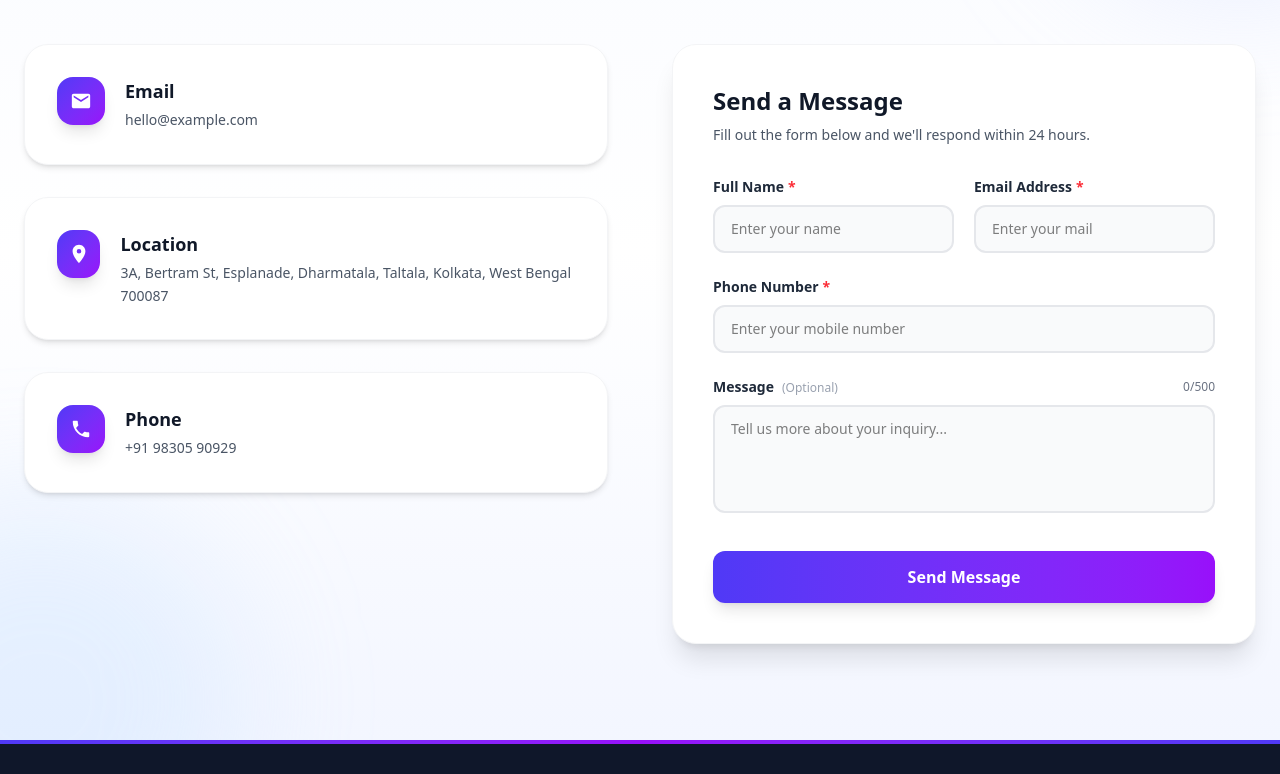
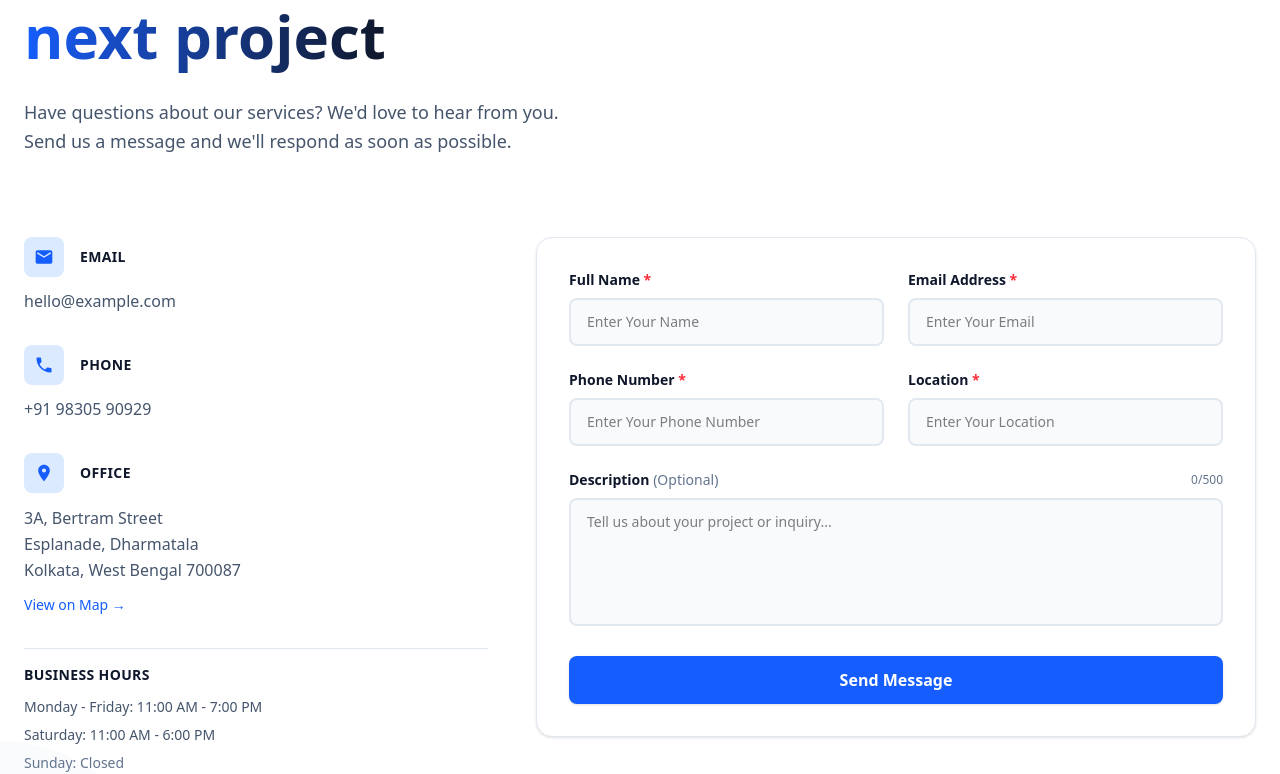
Before and after one commit to yarrowtech-intern2/CrowdFundingLanding, a React (Vite) app in the folder frontend/: page / in a window 1280 px wide. Shown: the part 4175-4949 px from the top of the page. Built offline with nearby package versions, Linux system fonts and the light colour scheme.

Commit message:
Added location field and crowd funding contact integration

```diff
--- a/frontend/src/Components/Contact.jsx
+++ b/frontend/src/Components/Contact.jsx
@@ -1,13 +1,14 @@
 import React, { useState, useEffect } from "react";
 import AOS from "aos";
 import "aos/dist/aos.css";
-import { MdEmail, MdLocationOn, MdPhone } from "react-icons/md";
+import { MdEmail, MdLocationOn, MdPhone, MdCheckCircle } from "react-icons/md";
 
 const ContactUs = () => {
   const [form, setForm] = useState({
     name: "",
     email: "",
     mobile: "",
+    location: "",
     message: "",
   });
 
@@ -18,10 +19,10 @@ const ContactUs = () => {
 
   useEffect(() => {
     AOS.init({
-      duration: 1000,
-      easing: "ease-out-cubic",
+      duration: 900,
+      easing: "ease-in-out",
       once: true,
-      offset: 80,
+      offset: 50,
     });
   }, []);
 
@@ -29,6 +30,7 @@ const ContactUs = () => {
     email: /^[^\s@]+@[^\s@]+\.[^\s@]+$/,
     mobile: /^[0-9]{10}$/,
     name: /^[a-zA-Z\s]{2,50}$/,
+    location: /^[a-zA-Z0-9\s,.-]{5,100}$/,
   };
 
   const validateField = (name, value) => {
@@ -44,13 +46,19 @@ const ContactUs = () => {
       case "email":
         if (!value.trim()) error = "Email is required";
         else if (!patterns.email.test(value.trim()))
-          error = "Invalid email";
+          error = "Invalid email address";
         break;
 
       case "mobile":
         if (!value.trim()) error = "Mobile is required";
         else if (!patterns.mobile.test(value.trim()))
-          error = "10 digits required";
+          error = "Please enter 10 digits";
+        break;
+
+      case "location":
+        if (!value.trim()) error = "Location is required";
+        else if (!patterns.location.test(value.trim()))
+          error = "Location must be 5-100 characters";
         break;
 
       case "message":
@@ -88,7 +96,7 @@ const ContactUs = () => {
 
   const validateForm = () => {
     const newErrors = {};
-    ["name", "email", "mobile"].forEach((field) => {
+    ["name", "email", "mobile", "location"].forEach((field) => {
       const error = validateField(field, form[field]);
       if (error) newErrors[field] = error;
     });
@@ -102,6 +110,7 @@ const ContactUs = () => {
       name: true,
       email: true,
       mobile: true,
+      location: true,
       message: true,
     });
 
@@ -112,7 +121,7 @@ const ContactUs = () => {
       setToast({
         show: true,
         type: "error",
-        message: "Please fix the errors",
+        message: "Please fix the errors below",
       });
       setTimeout(() => setToast({ show: false, type: "", message: "" }), 4000);
       return;
@@ -121,20 +130,42 @@ const ContactUs = () => {
     setIsLoading(true);
 
     try {
-      await new Promise((resolve) => setTimeout(resolve, 1500));
+      const response = await fetch(
+        "https://script.google.com/macros/s/AKfycbwTGN-QWyr2BPbV9NGUCWSTpcv9SO_PqQsiNxz-KSOQqoyhm3ZTVyYALMWg3fZYLWSX/exec",
+        {
+          method: "POST",
+          headers: {
+            "Content-Type": "application/json",
+          },
+          body: JSON.stringify({
+            project: "CROWD_FUNDING",
+            name: form.name,
+            email: form.email,
+            mobile: form.mobile,
+            location: form.location,
+            message: form.message,
+          }),
+        }
+      );
+
+      const result = await response.json();
+
+      if (!result.ok) throw new Error("Submission failed");
+
       setToast({
         show: true,
         type: "success",
-        message: "Message sent successfully! 🎉",
+        message: "Thank you! We received your inquiry and will respond within 24 hours.",
       });
-      setForm({ name: "", email: "", mobile: "", message: "" });
+
+      setForm({ name: "", email: "", mobile: "", location: "", message: "" });
       setErrors({});
       setTouched({});
-    } catch {
+    } catch (err) {
       setToast({
         show: true,
         type: "error",
-        message: "Failed to send. Try again.",
+        message: "Unable to send message. Please try again.",
       });
     } finally {
       setIsLoading(false);
@@ -145,93 +176,120 @@ const ContactUs = () => {
   return (
     <section
       id="contact"
-      className="relative py-24 bg-gradient-to-b from-[#f8faff] via-white to-[#f3f6ff] overflow-hidden"
+      className="relative py-32 bg-white overflow-hidden"
     >
-      {/* Background Blur */}
-      <div className="absolute -top-40 -right-40 w-[400px] h-[400px] bg-indigo-200/30 rounded-full blur-3xl" />
-      <div className="absolute -bottom-40 -left-40 w-[400px] h-[400px] bg-blue-200/30 rounded-full blur-3xl" />
+      {/* Subtle background elements */}
+      <div className="absolute top-0 right-0 w-96 h-96 bg-slate-50 rounded-full -mr-48 -mt-48 opacity-70" />
+      <div className="absolute bottom-0 left-0 w-80 h-80 bg-slate-50 rounded-full -ml-40 -mb-40 opacity-70" />
 
       <div className="max-w-7xl mx-auto px-6 relative z-10">
-        {/* Header */}
-        <div className="text-center mb-20" data-aos="fade-up">
-          <span className="inline-block text-xs font-bold uppercase tracking-widest text-indigo-600 bg-indigo-100 px-5 py-2 rounded-full mb-6">
-            Contact Us
-          </span>
-
-          <h2 className="text-4xl md:text-5xl font-bold text-gray-900 mb-6">
-            Let's Start a{" "}
-            <span className="bg-gradient-to-r from-indigo-600 to-purple-600 bg-clip-text italic text-transparent">
-              Conversation
+        {/* Header Section */}
+        <div className="mb-20" data-aos="fade-up">
+          <div className="max-w-2xl">
+            <p className="text-sm font-semibold text-slate-500 uppercase tracking-widest mb-3">
+              Get in Touch
+            </p>
+            <h2 className="text-5xl md:text-6xl font-bold text-slate-900 mb-6 leading-tight">
+              Let's discuss your<br />
+              <span className="bg-gradient-to-r from-blue-600 to-slate-900 bg-clip-text text-transparent">
+                next project
               </span>
             </h2>
-
-
+            <p className="text-lg text-slate-600 leading-relaxed max-w-xl">
+              Have questions about our services? We'd love to hear from you. Send us a message and we'll respond as soon as possible.
+            </p>
+          </div>
         </div>
 
-        <div className="grid md:grid-cols-2 gap-16">
-          {/* Contact Info */}
-          <div className="space-y-8" data-aos="fade-right">
-            {[
-              {
-                icon: <MdEmail size={22} />,
-                title: "Email",
-                value: "hello@example.com",
-                link: "mailto:hello@example.com",
-              },
-              {
-                icon: <MdLocationOn size={22} />,
-                title: "Location",
-                value:
-                  "3A, Bertram St, Esplanade, Dharmatala, Taltala, Kolkata, West Bengal 700087",
-                link:
-                  "https://www.google.com/maps?q=3A%20Bertram%20St%2C%20Esplanade%2C%20Dharmatala%2C%20Taltala%2C%20Kolkata%2C%20West%20Bengal%20700087",
-              },
-              {
-                icon: <MdPhone size={22} />,
-                title: "Phone",
-                value: "+91 98305 90929",
-                link: "tel:+919830590929",
-              },
-            ].map((item, index) => (
+        <div className="grid md:grid-cols-5 gap-12">
+          {/* Contact Information - Left Sidebar */}
+          <div className="md:col-span-2" data-aos="fade-right">
+            <div className="space-y-8">
+              {/* Email */}
+              <div>
+                <div className="flex items-center gap-4 mb-3">
+                  <div className="w-10 h-10 rounded-lg bg-blue-100 flex items-center justify-center text-blue-600">
+                    <MdEmail size={20} />
+                  </div>
+                  <h3 className="text-sm font-semibold text-slate-900 uppercase tracking-wide">
+                    Email
+                  </h3>
+                </div>
                 <a
-                key={index}
-                href={item.link}
+                  href="mailto:hello@example.com"
+                  className="text-slate-600 hover:text-blue-600 transition-colors font-medium"
+                >
+                  hello@example.com
+                </a>
+              </div>
+
+              {/* Phone */}
+              <div>
+                <div className="flex items-center gap-4 mb-3">
+                  <div className="w-10 h-10 rounded-lg bg-blue-100 flex items-center justify-center text-blue-600">
+                    <MdPhone size={20} />
+                  </div>
+                  <h3 className="text-sm font-semibold text-slate-900 uppercase tracking-wide">
+                    Phone
+                  </h3>
+                </div>
+                <a
+                  href="tel:+919830590929"
+                  className="text-slate-600 hover:text-blue-600 transition-colors font-medium"
+                >
+                  +91 98305 90929
+                </a>
+              </div>
+
+              {/* Location */}
+              <div>
+                <div className="flex items-center gap-4 mb-3">
+                  <div className="w-10 h-10 rounded-lg bg-blue-100 flex items-center justify-center text-blue-600">
+                    <MdLocationOn size={20} />
+                  </div>
+                  <h3 className="text-sm font-semibold text-slate-900 uppercase tracking-wide">
+                    Office
+                  </h3>
+                </div>
+                <p className="text-slate-600 leading-relaxed">
+                  3A, Bertram Street<br />
+                  Esplanade, Dharmatala<br />
+                  Kolkata, West Bengal 700087
+                </p>
+                <a
+                  href="https://www.google.com/maps?q=3A%20Bertram%20St%2C%20Esplanade%2C%20Dharmatala%2C%20Taltala%2C%20Kolkata%2C%20West%20Bengal%20700087"
                   target="_blank"
                   rel="noopener noreferrer"
-                className="group flex items-start gap-5 bg-white rounded-3xl p-8 shadow-md border border-gray-100 hover:shadow-2xl hover:-translate-y-1 transition-all duration-300"
+                  className="inline-block mt-3 text-blue-600 hover:text-blue-700 font-medium text-sm transition-colors"
                 >
-                <div className="h-12 w-12 flex items-center justify-center rounded-2xl bg-gradient-to-br from-indigo-600 to-purple-600 text-white shadow-lg group-hover:scale-110 transition">
-                  {item.icon}
-                </div>
-                <div>
-                  <h4 className="text-lg font-semibold text-gray-900 mb-1">
-                    {item.title}
-                  </h4>
-                  <p className="text-gray-600 text-sm leading-relaxed">
-                    {item.value}
-                  </p>
-                </div>
+                  View on Map →
                 </a>
-            ))}
               </div>
 
-          {/* Contact Form - UPDATED */}
-          <div data-aos="fade-left">
-            <div className="bg-white rounded-3xl shadow-xl p-10 border border-gray-100">
-              <h3 className="text-2xl font-semibold text-gray-900 mb-2">
-                Send a Message
+              {/* Hours */}
+              <div className="pt-4 border-t border-slate-200">
+                <h3 className="text-sm font-semibold text-slate-900 uppercase tracking-wide mb-3">
+                  Business Hours
                 </h3>
-              <p className="text-gray-600 text-sm mb-8">
-                Fill out the form below and we'll respond within 24 hours.
-              </p>
+                <div className="space-y-2 text-slate-600">
+                  <p className="text-sm">Monday - Friday: 11:00 AM - 7:00 PM</p>
+                  <p className="text-sm">Saturday: 11:00 AM - 6:00 PM</p>
+                  <p className="text-sm text-slate-500">Sunday: Closed</p>
+                </div>
+              </div>
+            </div>
+          </div>
 
+          {/* Contact Form - Right Section */}
+          <div className="md:col-span-3" data-aos="fade-left">
+            <div className="bg-white rounded-2xl border border-slate-200 p-8 shadow-sm hover:shadow-md transition-shadow duration-300">
               <form onSubmit={handleSubmit} className="space-y-6">
-                <div className="grid grid-cols-1 sm:grid-cols-2 gap-5">
-                  {/* Name Input */}
+                {/* Row 1: Name | Email */}
+                <div className="grid md:grid-cols-2 gap-6">
+                  {/* Name */}
                   <div>
-                    <label className="block text-sm font-semibold text-gray-800 mb-2">
-                      Full Name
-                      <span className="text-red-500 ml-1">*</span>
+                    <label className="block text-sm font-semibold text-slate-900 mb-2">
+                      Full Name <span className="text-red-500">*</span>
                     </label>
                     <input
                       type="text"
@@ -239,25 +297,24 @@ const ContactUs = () => {
                       value={form.name}
                       onChange={handleChange}
                       onBlur={handleBlur}
-                      placeholder="Enter your name"
-                      className={`w-full px-4 py-3 rounded-xl border-2 transition-all duration-200 focus:outline-none font-medium text-sm ${
+                      placeholder="Enter Your Name"
+                      className={`w-full px-4 py-3 rounded-lg border-2 transition-all duration-200 text-sm font-medium focus:outline-none ${
                         errors.name && touched.name
-                          ? "border-red-500 bg-red-50/50"
-                          : "border-gray-200 bg-gray-50 focus:border-indigo-600 focus:ring-2 focus:ring-indigo-100"
+                          ? "border-red-300 bg-red-50 focus:border-red-500 focus:ring-1 focus:ring-red-200"
+                          : "border-slate-200 bg-slate-50 focus:border-blue-400 focus:bg-white focus:ring-1 focus:ring-blue-100"
                       }`}
                     />
                     {errors.name && touched.name && (
-                      <p className="text-red-600 text-xs mt-2 font-medium">
+                      <p className="text-red-500 text-xs mt-1.5 font-medium">
                         {errors.name}
                       </p>
                     )}
                   </div>
 
-                  {/* Email Input */}
+                  {/* Email */}
                   <div>
-                    <label className="block text-sm font-semibold text-gray-800 mb-2">
-                      Email Address
-                      <span className="text-red-500 ml-1">*</span>
+                    <label className="block text-sm font-semibold text-slate-900 mb-2">
+                      Email Address <span className="text-red-500">*</span>
                     </label>
                     <input
                       type="email"
@@ -265,26 +322,27 @@ const ContactUs = () => {
                       value={form.email}
                       onChange={handleChange}
                       onBlur={handleBlur}
-                      placeholder="Enter your mail"
-                      className={`w-full px-4 py-3 rounded-xl border-2 transition-all duration-200 focus:outline-none font-medium text-sm ${
+                      placeholder="Enter Your Email"
+                      className={`w-full px-4 py-3 rounded-lg border-2 transition-all duration-200 text-sm font-medium focus:outline-none ${
                         errors.email && touched.email
-                          ? "border-red-500 bg-red-50/50"
-                          : "border-gray-200 bg-gray-50 focus:border-indigo-600 focus:ring-2 focus:ring-indigo-100"
+                          ? "border-red-300 bg-red-50 focus:border-red-500 focus:ring-1 focus:ring-red-200"
+                          : "border-slate-200 bg-slate-50 focus:border-blue-400 focus:bg-white focus:ring-1 focus:ring-blue-100"
                       }`}
                     />
                     {errors.email && touched.email && (
-                      <p className="text-red-600 text-xs mt-2 font-medium">
+                      <p className="text-red-500 text-xs mt-1.5 font-medium">
                         {errors.email}
                       </p>
                     )}
                   </div>
                 </div>
 
-                {/* Phone Input */}
+                {/* Row 2: Mobile | Location */}
+                <div className="grid md:grid-cols-2 gap-6">
+                  {/* Mobile */}
                   <div>
-                  <label className="block text-sm font-semibold text-gray-800 mb-2">
-                    Phone Number
-                    <span className="text-red-500 ml-1">*</span>
+                    <label className="block text-sm font-semibold text-slate-900 mb-2">
+                      Phone Number <span className="text-red-500">*</span>
                     </label>
                     <input
                       type="tel"
@@ -292,56 +350,82 @@ const ContactUs = () => {
                       value={form.mobile}
                       onChange={handleChange}
                       onBlur={handleBlur}
-                    placeholder="Enter your mobile number"
-                    className={`w-full px-4 py-3 rounded-xl border-2 transition-all duration-200 focus:outline-none font-medium text-sm ${
+                      placeholder="Enter Your Phone Number"
+                      className={`w-full px-4 py-3 rounded-lg border-2 transition-all duration-200 text-sm font-medium focus:outline-none ${
                         errors.mobile && touched.mobile
-                        ? "border-red-500 bg-red-50/50"
-                        : "border-gray-200 bg-gray-50 focus:border-indigo-600 focus:ring-2 focus:ring-indigo-100"
+                          ? "border-red-300 bg-red-50 focus:border-red-500 focus:ring-1 focus:ring-red-200"
+                          : "border-slate-200 bg-slate-50 focus:border-blue-400 focus:bg-white focus:ring-1 focus:ring-blue-100"
                       }`}
                     />
                     {errors.mobile && touched.mobile && (
-                    <p className="text-red-600 text-xs mt-2 font-medium">
+                      <p className="text-red-500 text-xs mt-1.5 font-medium">
                         {errors.mobile}
                       </p>
                     )}
                   </div>
 
-                {/* Message */}
+                  {/* Location */}
+                  <div>
+                    <label className="block text-sm font-semibold text-slate-900 mb-2">
+                      Location <span className="text-red-500">*</span>
+                    </label>
+                    <input
+                      type="text"
+                      name="location"
+                      value={form.location}
+                      onChange={handleChange}
+                      onBlur={handleBlur}
+                      placeholder="Enter Your Location"
+                      className={`w-full px-4 py-3 rounded-lg border-2 transition-all duration-200 text-sm font-medium focus:outline-none ${
+                        errors.location && touched.location
+                          ? "border-red-300 bg-red-50 focus:border-red-500 focus:ring-1 focus:ring-red-200"
+                          : "border-slate-200 bg-slate-50 focus:border-blue-400 focus:bg-white focus:ring-1 focus:ring-blue-100"
+                      }`}
+                    />
+                    {errors.location && touched.location && (
+                      <p className="text-red-500 text-xs mt-1.5 font-medium">
+                        {errors.location}
+                      </p>
+                    )}
+                  </div>
+                </div>
+
+                {/* Row 3: Description - Full Width */}
                 <div>
                   <div className="flex justify-between items-center mb-2">
-                    <label className="block text-sm font-semibold text-gray-800">
-                      Message
-                      <span className="text-gray-400 font-normal text-xs ml-2">
-                        (Optional)
-                      </span>
+                    <label className="block text-sm font-semibold text-slate-900">
+                      Description <span className="text-slate-500 font-normal">(Optional)</span>
                     </label>
-                    <span className="text-xs text-gray-500">
+                    <span className="text-xs text-slate-500">
                       {form.message.length}/500
                     </span>
                   </div>
                   <textarea
                     name="message"
-                    rows="4"
+                    rows="5"
                     value={form.message}
                     onChange={handleChange}
                     maxLength="500"
-                    placeholder="Tell us more about your inquiry..."
-                    className="w-full px-4 py-3 rounded-xl border-2 border-gray-200 bg-gray-50 focus:border-indigo-600 focus:ring-2 focus:ring-indigo-100 focus:outline-none resize-none font-medium text-sm transition-all duration-200"
+                    placeholder="Tell us about your project or inquiry..."
+                    className="w-full px-4 py-3 rounded-lg border-2 border-slate-200 bg-slate-50 focus:border-blue-400 focus:bg-white focus:ring-1 focus:ring-blue-100 focus:outline-none resize-none text-sm font-medium transition-all duration-200"
                   />
                 </div>
 
+                {/* Submit Button */}
                 <button
                   type="submit"
                   disabled={isLoading}
-                  className="w-full py-3.5 mt-2 bg-gradient-to-r from-indigo-600 to-purple-600 text-white font-semibold rounded-xl shadow-lg hover:shadow-2xl hover:from-indigo-700 hover:to-purple-700 transition-all duration-300 disabled:opacity-60 disabled:cursor-not-allowed text-base"
+                  className="w-full py-3 px-6 bg-blue-600 hover:bg-blue-700 text-white font-semibold rounded-lg shadow-sm hover:shadow-md transition-all duration-300 disabled:opacity-50 disabled:cursor-not-allowed disabled:hover:shadow-sm text-base flex items-center justify-center gap-2"
                 >
                   {isLoading ? (
-                    <span className="flex items-center justify-center gap-2">
+                    <>
                       <span className="animate-spin h-4 w-4 border-2 border-white border-t-transparent rounded-full" />
                       Sending...
-                    </span>
+                    </>
                   ) : (
-                    "Send Message"
+                    <>
+                      <span>Send Message</span>
+                    </>
                   )}
                 </button>
               </form>
@@ -350,16 +434,21 @@ const ContactUs = () => {
         </div>
       </div>
 
-      {/* Toast */}
+      {/* Toast Notification */}
       {toast.show && (
         <div
-          className={`fixed bottom-10 right-10 px-6 py-4 rounded-full shadow-2xl ${
+          className={`fixed bottom-8 right-8 max-w-sm px-6 py-4 rounded-lg shadow-lg border flex items-start gap-3 animate-in fade-in slide-in-from-bottom-4 ${
             toast.type === "success"
-              ? "bg-green-100 text-green-700"
-              : "bg-red-100 text-red-700"
+              ? "bg-green-50 border-green-200 text-green-800"
+              : "bg-red-50 border-red-200 text-red-800"
           }`}
         >
-          {toast.message}
+          {toast.type === "success" ? (
+            <MdCheckCircle size={20} className="flex-shrink-0 mt-0.5" />
+          ) : (
+            <span className="text-xl flex-shrink-0">⚠️</span>
+          )}
+          <p className="text-sm font-medium">{toast.message}</p>
         </div>
       )}
     </section>
```
Lines whose indentation alone changed are shown as unchanged.
